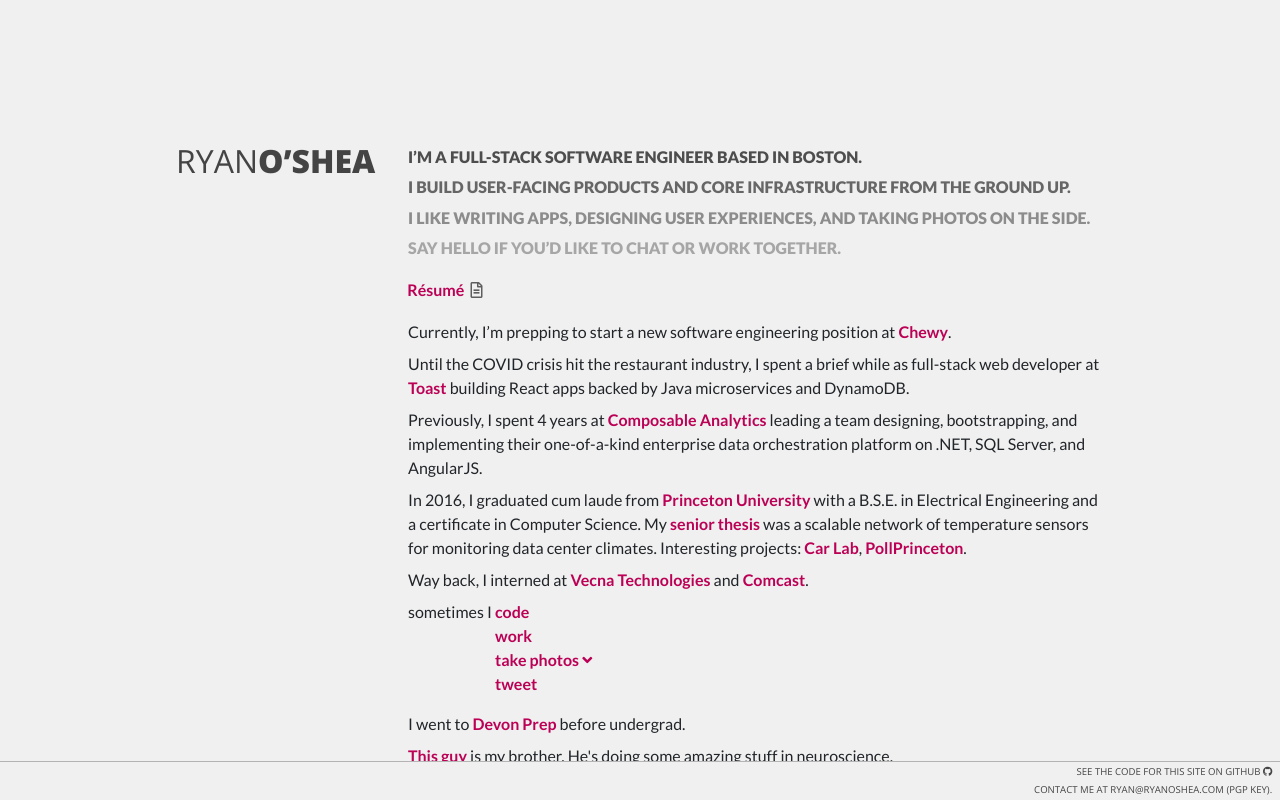
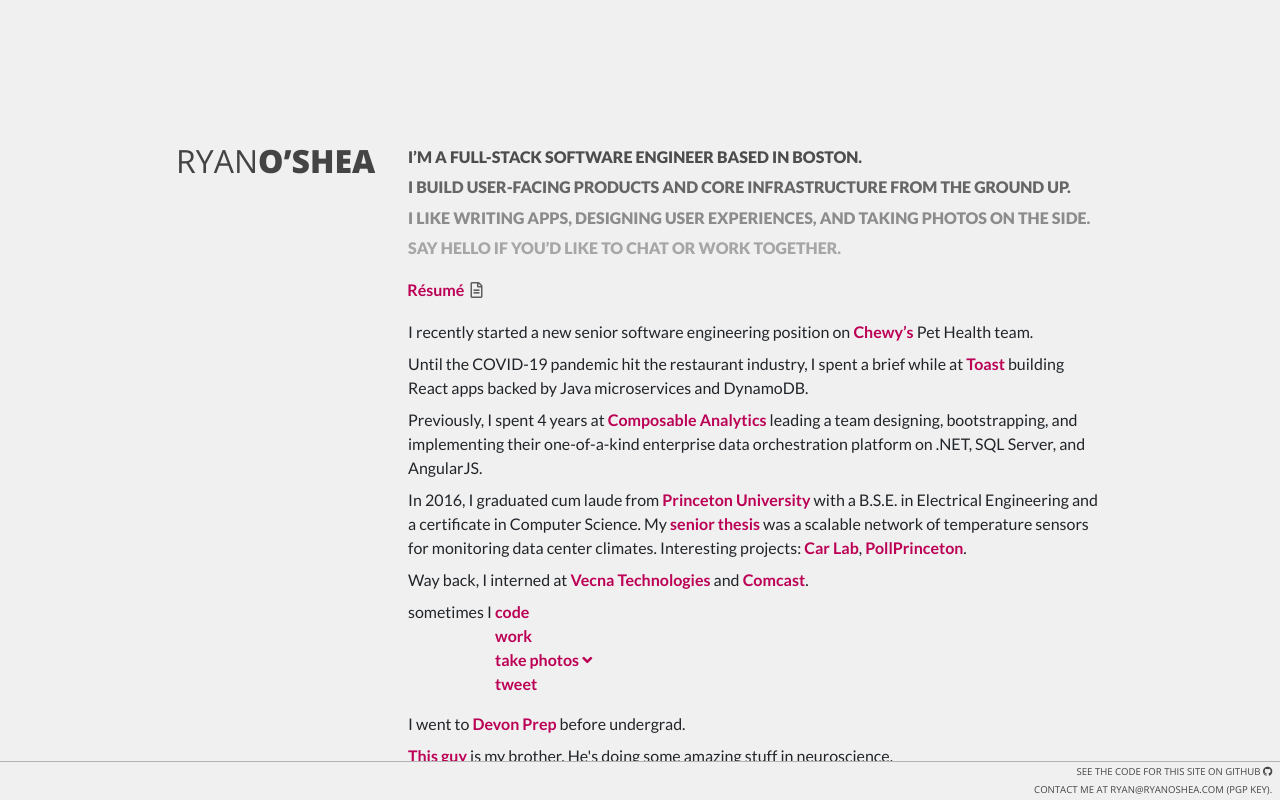
Before and after one commit to ryanoshea/ryanoshea.com, a React (Create React App) app in the folder frontend/: page / in a window 1280 px wide. Built offline with nearby package versions, Linux system fonts and the light colour scheme; no server answers.

Commit message:
Update bio

```diff
--- a/frontend/src/Components/Biography/Biography.tsx
+++ b/frontend/src/Components/Biography/Biography.tsx
@@ -17,15 +17,15 @@
         </div>
 
         <p>
-            Currently, I’m prepping to start a new software engineering position at{' '}
+            I recently started a new senior software engineering position on{' '}
             <a href='https://chewy.com' target='_blank' rel='noopener noreferrer'>
-                Chewy
-            </a>
-            .
+                Chewy’s
+            </a>{' '}
+            Pet Health team.
         </p>
 
         <p>
-            Until the COVID crisis hit the restaurant industry, I spent a brief while as full-stack web developer at{' '}
+            Until the COVID-19 pandemic hit the restaurant industry, I spent a brief while at{' '}
             <a href='https://pos.toasttab.com' target='_blank' rel='noopener noreferrer'>
                 Toast
             </a>{' '}
```
